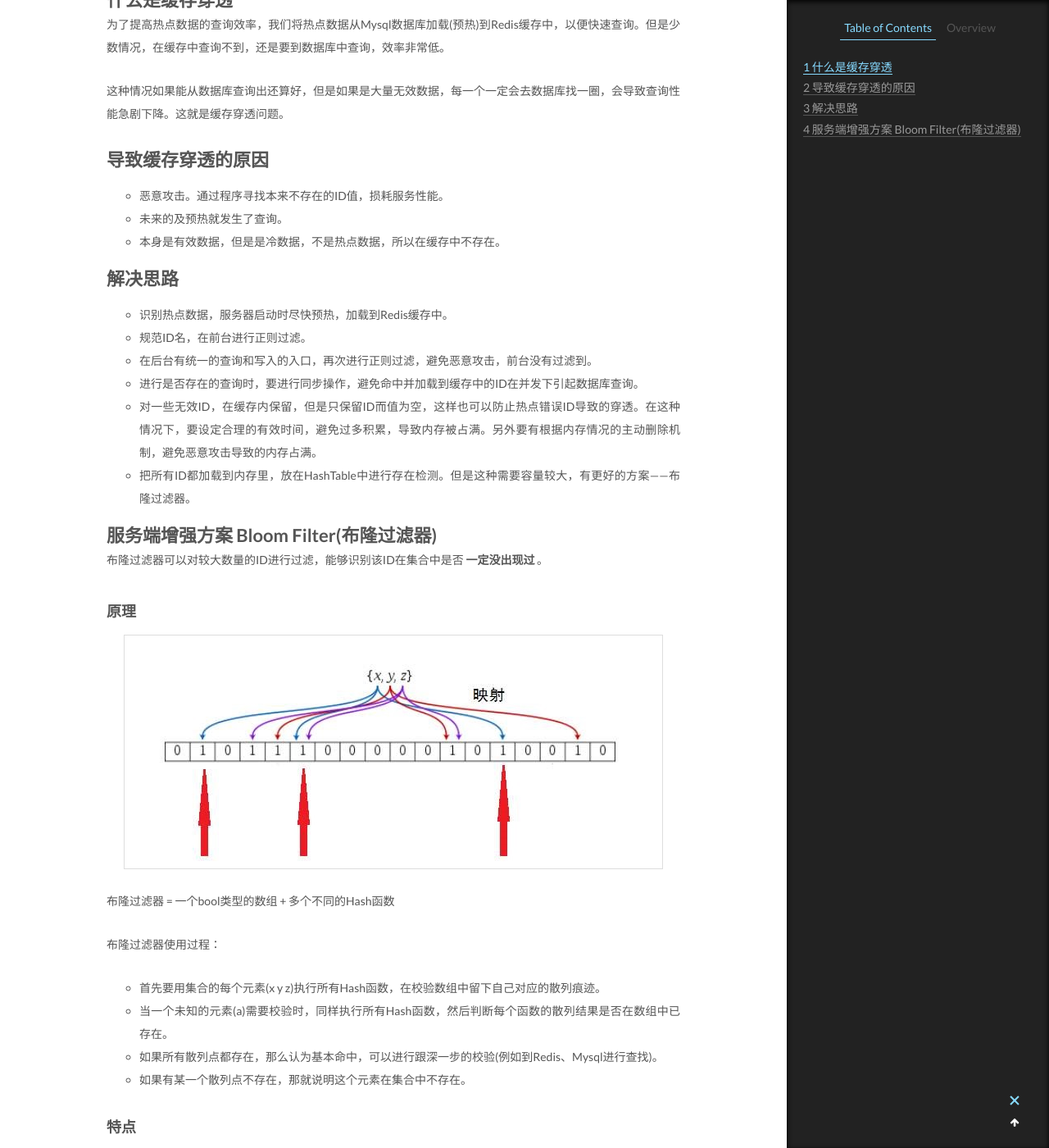
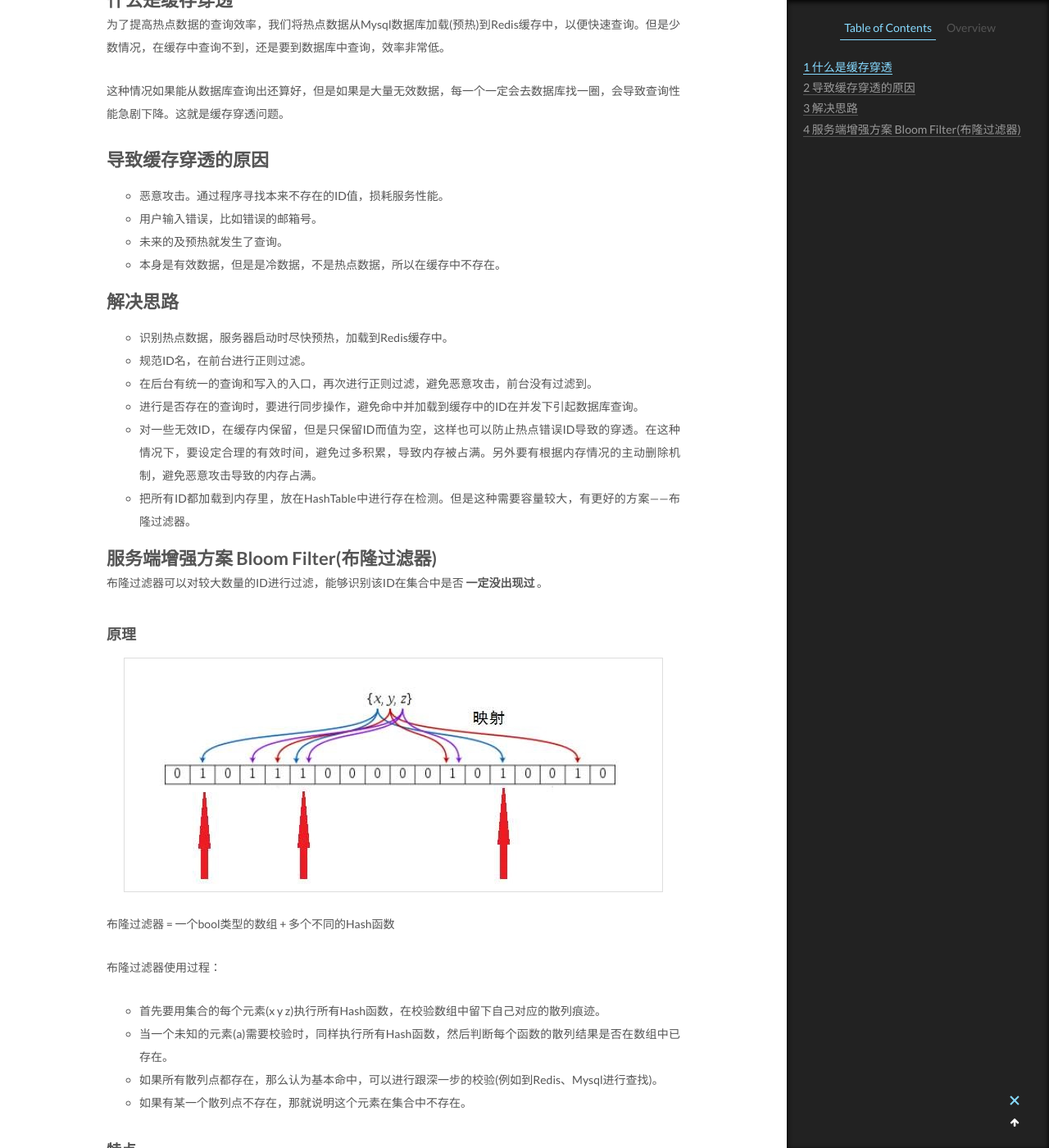
Before and after one commit to CodeHunter2006/CodeHunter2006.github.io, a Jekyll site: the page built from _posts/2019-01-23-Redis_CachePenetration.md, in a window 1280 px wide and 1400 px high, scrolled down 484 px. Shown: the whole window at 82% size. Built offline with Jekyll 4.4.1, drawn with Linux system fonts in a browser that asks for light colours.

Commit message:
补充内容

```diff
--- a/_posts/2019-01-23-Redis_CachePenetration.md
+++ b/_posts/2019-01-23-Redis_CachePenetration.md
@@ -12,6 +12,7 @@ tags: Redis Cache
 
 # 导致缓存穿透的原因
 * 恶意攻击。通过程序寻找本来不存在的ID值，损耗服务性能。
+* 用户输入错误，比如错误的邮箱号。
 * 未来的及预热就发生了查询。
 * 本身是有效数据，但是是冷数据，不是热点数据，所以在缓存中不存在。
 
```
